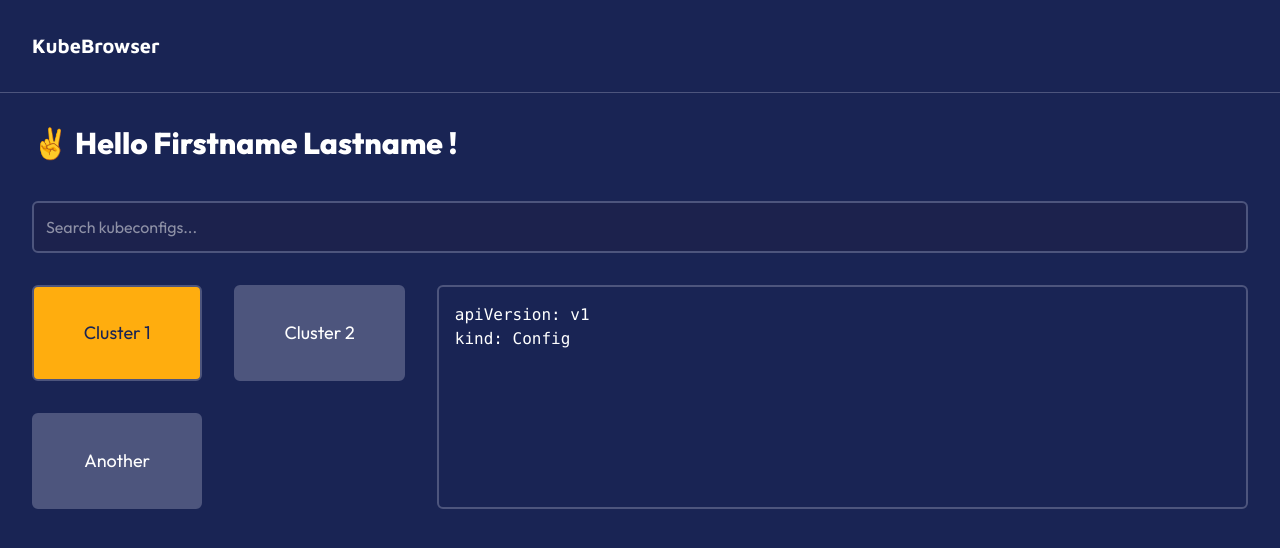
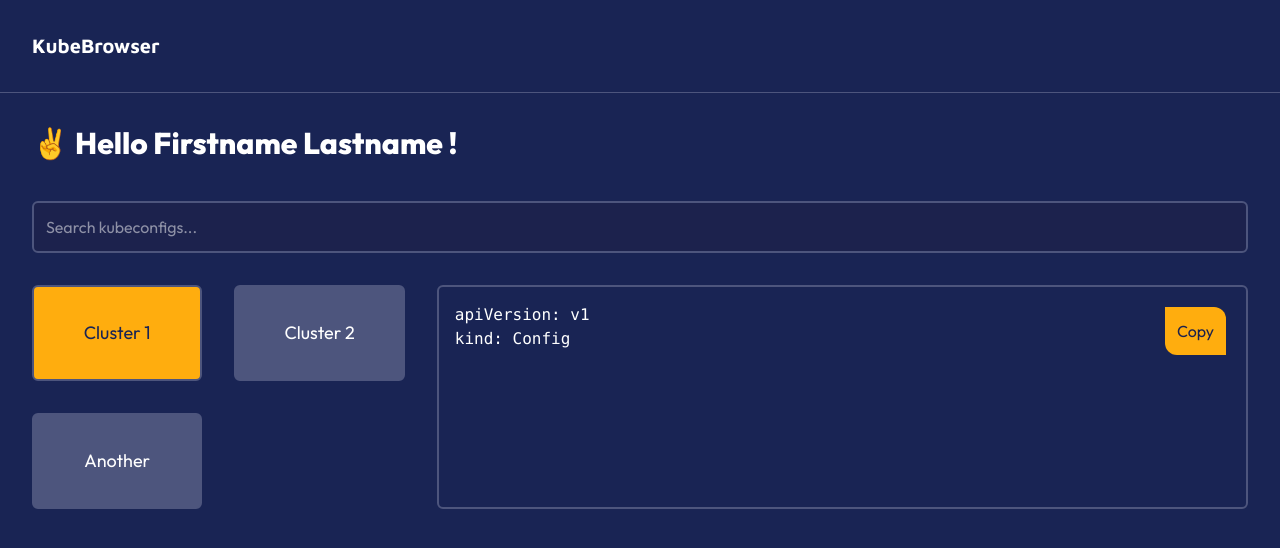
Before and after one commit to AvistoTelecom/kubebrowser, a Vue app in the folder ui/: page / in a window 1280 px wide. Both pictures are taken after a click on the button "Cluster 1". Shown: the top 548 px of the page. Built offline with nearby package versions, Linux system fonts and the light colour scheme.

Commit message:
add copy button

```diff
--- a/ui/src/components/KubeconfigDisplay.vue
+++ b/ui/src/components/KubeconfigDisplay.vue
@@ -1,7 +1,27 @@
 <script setup lang="ts">
-defineProps<{
+import { ref, watch } from 'vue'
+import { copyToClipboard } from '@/utils/clipboard'
+
+const props = defineProps<{
   yaml: string | null
 }>()
+
+const copied = ref(false)
+
+const handleCopy = () => {
+  if (props.yaml) {
+    copyToClipboard(props.yaml)
+    copied.value = true
+  }
+}
+
+// Reset the "Copied" message when `yaml` changes
+watch(
+  () => props.yaml,
+  () => {
+    copied.value = false
+  },
+)
 </script>
 
 <template>
@@ -9,7 +29,17 @@ defineProps<{
     class="w-full min-h-5/6 border-2 border-gray-600 rounded-md p-4"
     :class="{ 'flex items-center justify-center': !yaml }"
   >
-    <pre v-if="yaml">{{ yaml }}</pre>
-    <p v-else class="text-gray-300 text-center">Select a cluster to display kubeconfig content</p>
+    <div v-if="yaml" class="relative">
+      <button
+        class="absolute top-1 right-1 p-3 bg-accent text-gray-800 rounded-tr-xl rounded-bl-xl"
+        @click="handleCopy"
+      >
+        {{ copied ? 'Copied' : 'Copy' }}
+      </button>
+      <pre>{{ yaml }}</pre>
+    </div>
+    <div v-else>
+      <p class="text-gray-300 text-center">Select a cluster to display kubeconfig content</p>
+    </div>
   </div>
 </template>
--- a/ui/src/utils/clipboard.ts
+++ b/ui/src/utils/clipboard.ts
@@ -1,5 +1,5 @@
 export function copyToClipboard(text: string): void {
-  navigator.clipboard.writeText(text).catch(err => {
-    console.error('Failed to copy text: ', err)
+  navigator.clipboard.writeText(text).catch((err) => {
+    console.error('Failed to copy text to clipboard:', err)
   })
 }
```
